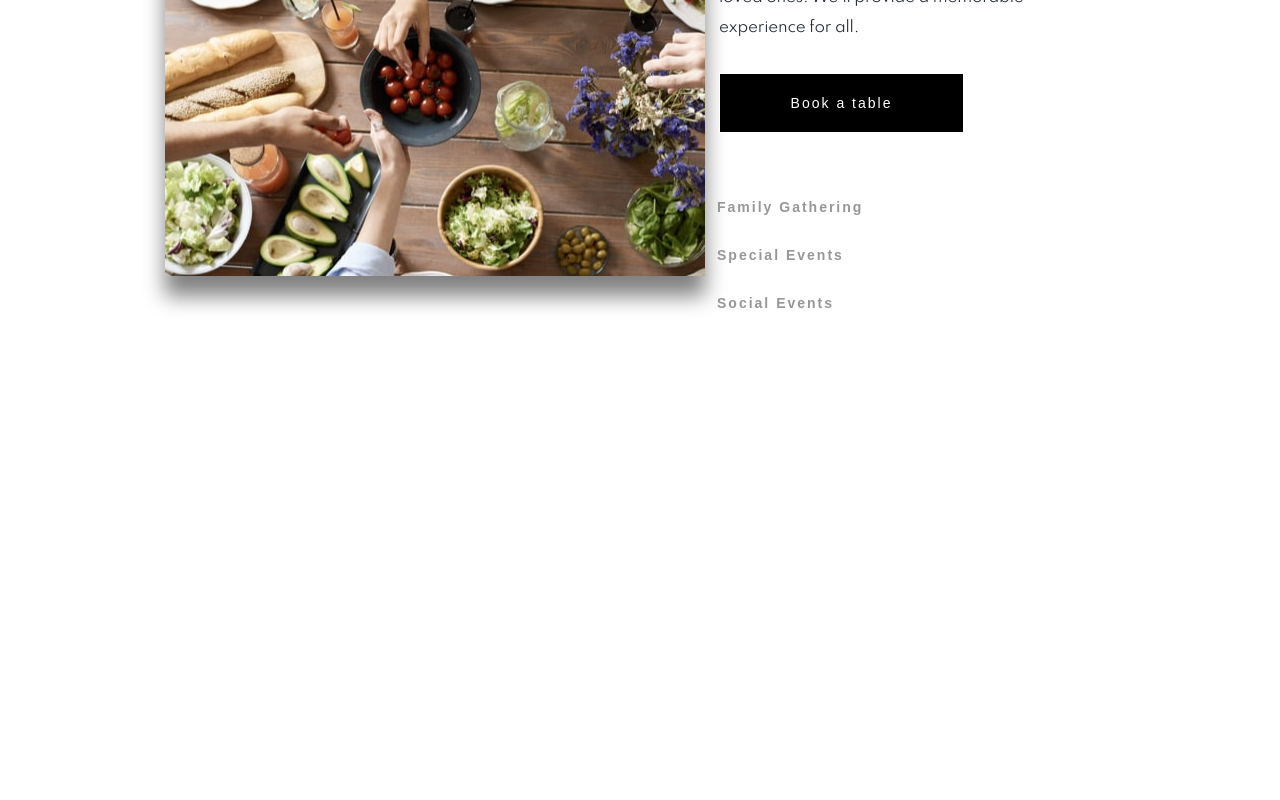
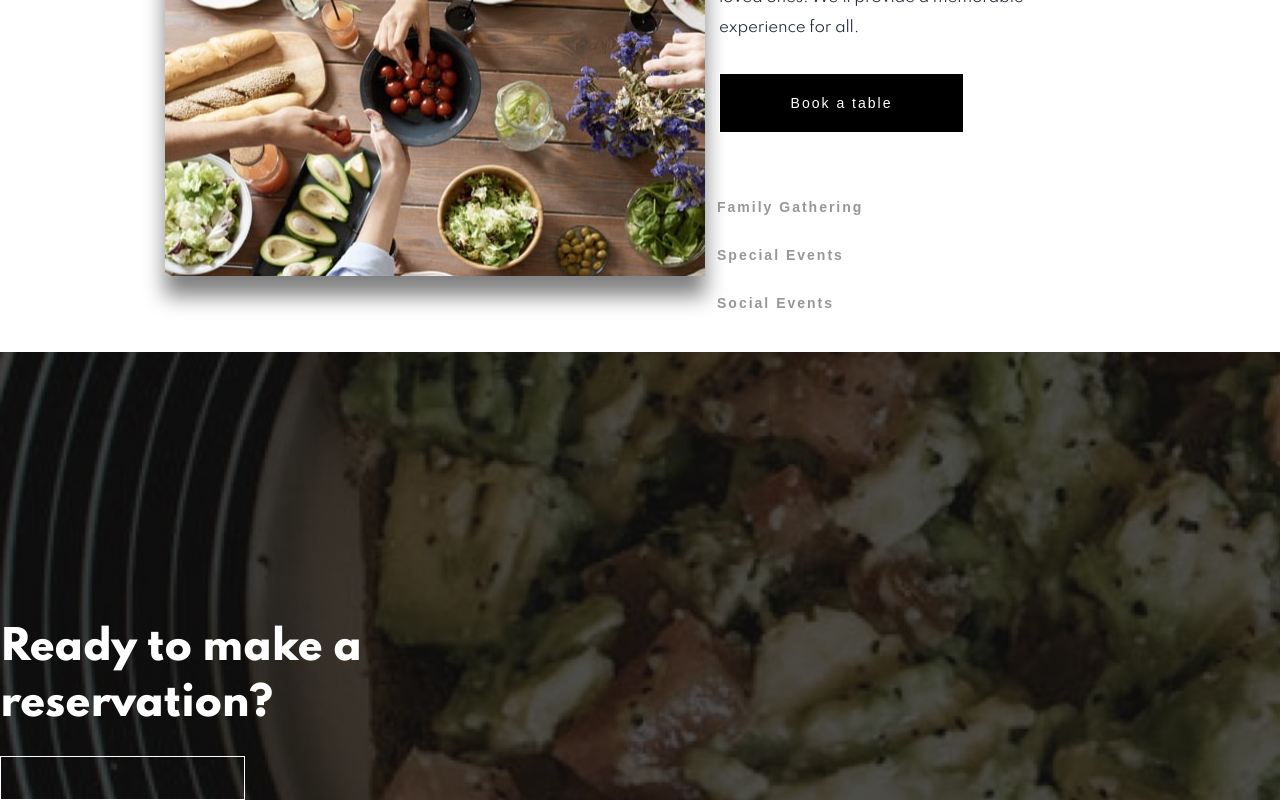
Before and after one commit to ChamuMutezva/dinner-restaurant-website, a React (Create React App) app: page / in a window 1280 px wide. Shown: the part 3231-4031 px from the top of the page. Before the commit the page ends 3558 px from the top, so only its background shows below. Built offline with nearby package versions, Linux system fonts and the light colour scheme.

Commit message:
feat: booking reservation page created

```diff
--- /dev/null
+++ b/src/main/booking.js
@@ -0,0 +1,11 @@
+import Button from '../shared-components/Button'
+
+const Booking = () => {
+    return (
+        <section className="booking">
+            <h3 className="booking__title">Ready to make a reservation?</h3>
+            <Button />
+        </section>
+    )
+}
+export default Booking
--- a/src/main/main.js
+++ b/src/main/main.js
@@ -1,12 +1,14 @@
 import Cards from './cards'
 import Menu from './menu'
 import Gatherings from './gatherings'
+import Booking from './booking'
 const Main = () => {
     return(
         <main>
             <Cards />
             <Menu />
             <Gatherings />
+            <Booking />
         </main>
     )
 }
--- a/src/styles/_menu.scss
+++ b/src/styles/_menu.scss
@@ -31,6 +31,7 @@
         top: -140px;
         padding: 185px 165px 115px;
         flex-direction: row;
+        gap: 20px;
     }
 
 }
--- a/src/styles/style.css
+++ b/src/styles/style.css
@@ -459,6 +459,7 @@ table {
     -webkit-box-direction: normal;
         -ms-flex-direction: row;
             flex-direction: row;
+    gap: 20px;
   }
 }
 
@@ -633,11 +634,6 @@ table {
   .cardMenu::before {
     z-index: 0;
   }
-}
-
-body {
-  font-family: 'Spartan', sans-serif;
-  font-size: 16px;
 }
 
 .cta {
@@ -853,4 +849,53 @@ body {
   -webkit-box-shadow: 0px 20px 20px 0px grey;
           box-shadow: 0px 20px 20px 0px grey;
 }
+
+body {
+  font-family: 'Spartan', sans-serif;
+  font-size: 16px;
+}
+
+.booking {
+  background-image: url("../assets/images/homepage/ready-bg-desktop@2x.jpg");
+  background-repeat: no-repeat;
+  background-size: cover;
+  position: relative;
+  top: 325px;
+  padding-top: 106px;
+}
+
+.booking__title {
+  padding-top: 42px;
+  font-size: 2rem;
+  font-weight: 800;
+  letter-spacing: -0.4px;
+  line-height: 40px;
+  margin-bottom: 20px;
+  color: #ffffff;
+}
+
+@media screen and (min-width: 680px) {
+  .booking__title {
+    margin: 10px auto 24px;
+    max-width: 28rem;
+    line-height: 56px;
+    font-size: 2.5rem;
+    letter-spacing: -0.5px;
+  }
+}
+
+@media screen and (min-width: 1080px) {
+  .booking__title {
+    text-align: left;
+    margin-left: 0;
+    margin-top: 120px;
+    max-width: 30rem;
+  }
+}
+
+@media screen and (min-width: 1440px) {
+  .booking__title {
+    margin-top: 70px;
+  }
+}
 /*# sourceMappingURL=style.css.map */
--- a/src/styles/style.scss
+++ b/src/styles/style.scss
@@ -6,6 +6,8 @@
 //@import 'main';
 @import 'card';
 @import 'menu';
+@import 'cta';
+
 
 // nb : js changed classes are camelCased;
 body {
@@ -13,150 +15,15 @@ body {
     font-size: 16px;
 }
 
-// cta = call__to__action
-.cta {
+.booking {
+    background-image: url('../assets/images/homepage/ready-bg-desktop@2x.jpg');
+    background-repeat: no-repeat;
+    background-size: cover;
     position: relative;
-    top: 236px;
-
-    .cta__descr {
-        margin-top: 35px;
-    }
-
-    @include mQ(680px) {
-        top: 584px;
-        padding-top: 72px;
-
-        &::before {
-            position: absolute;
-            width: 378px;
-            height: 320px;
-            background-color: #ededed;
-            top: -64px;
-            left: 0;
-            content: "";
-            border-radius: 0px 50px 0 0;
-        }
-
-        &::after {
-            position: absolute;
-            top: 35px;
-            left: 39px;
-            content: url("../assets/images/patterns/pattern-lines.svg");
-
-        }
-
-    }
-
-    @include mQ(1080px) {
-        top: 300px;
-        display: flex;
-        padding: 0 165px;
-        justify-content: space-between;
-    }
-
+    top: 325px;
+    padding-top: 106px;
 }
-
-.cta__descr {
-    margin-top: 36px;
-
-    @include mQ(1080px) {
-        display: flex;
-        flex-direction: column-reverse;
-    }
+.booking__title {
+    @include cardHeadings;
+	color: $white-tx;
 }
-
-.ctaBtnSecondary {
-    position: relative;
-    color: #979797;
-    font-size: calculateRem(14);
-    line-height: 28px;
-    border: none;
-    outline: none;
-    padding: 10px;
-    font-weight: 800;
-
-    &:hover {
-        color: $dark-tx;
-        cursor: pointer;
-    }
-
-    &:focus {
-        color: #242b37;
-
-        &::before {
-            position: absolute;
-            content: "";
-            width: 100px;
-            height: 3px;
-            background-color: #242b37;
-            top: 40px;
-            left: 30%;
-        }
-    }
-
-    @include mQ(1080px) {
-        text-align: left;
-
-        &:focus {
-            &::before {
-                left: 4%;
-            }
-        }
-    }
-}
-
-.cta__descr__hero__cat {
-    padding: 0 12px;
-}
-
-.cta__descr__hero__cat__title {
-    @include cardHeadings;
-    padding-top: 12px;
-    color: #242b37;
-}
-
-.cta__descr__hero__cat__summary {
-    @include cardDescriptions;
-    color: #242b37;
-}
-
-.ctaBtnPrimary {
-    background-color: black;
-    margin-top: 30px;
-
-    @include mQ(1080px) {
-        margin-left: 12px;
-    }
-}
-
-.cta__descr__hero {
-    position: relative;
-    padding-bottom : 50px;
-}
-
-.cta__events__img {
-    position: relative;
-}
-
-.cta__descr__list__items {
-    @include mQ(680px) {
-        display: flex;
-        justify-content: center;
-    }
-
-    @include mQ(1080px) {
-        flex-direction: column;
-    }
-}
-
-.ctaHide {
-    visibility: hidden;
-    position: absolute;
-    top: 0;
-    // left: 8000px;
-    // transition: ease-out 1s;
-}
-
-.cta__img img {
-    box-shadow: 0px 20px 20px 0px grey;
-}
--- a/starter-code/index.html
+++ b/starter-code/index.html
@@ -20,9 +20,7 @@
 
 
 
-  Ready to make a reservation?
 
-  Book a table
 
 
 
```
Also changed, not shown: src/styles/_cta.scss (added, +147 -0 lines), 1 other file (tests, documents, lock files or other folders).
